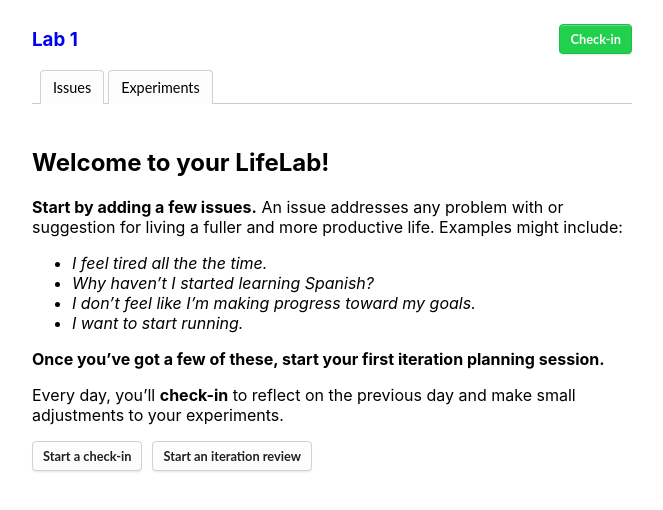
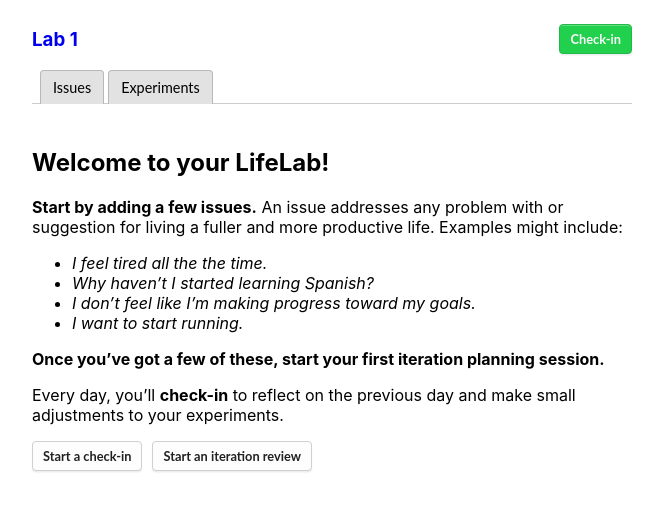
Before and after one commit to vinhowe/lifelab-web, a React (Create React App) app: page /lifelab/labs/1 in a window 1280 px wide. Shown: the top 510 px of the page, without its empty margins (308-971 px from the left). Built offline with nearby package versions, Linux system fonts and the light colour scheme; the HTML template or start-up script is replaced by a standard one.

Commit message:
Change tab colors based on feedback

```diff
--- a/src/theme/colors.ts
+++ b/src/theme/colors.ts
@@ -1,5 +1,15 @@
 export const colors = {
   highlightBorderColor: "rgba(43, 222, 255, 0.3)",
+};
+
+export const tabColors = {
+  default: "#e2e2e2",
+  defaultBorder: "#b8b8b8",
+  hover: "#f0f0f0",
+  hoverBorder: "#c8c8c8",
+  active: "#fdfdfd",
+  activeBorder: "#d0d0d0",
+  disabled: "#f2f2f2",
 };
 
 export const buttonColors = {
--- a/src/theme/styles.ts
+++ b/src/theme/styles.ts
@@ -1,6 +1,6 @@
 /** @jsx jsx */
 import { css, jsx, SerializedStyles } from "@emotion/core";
-import { buttonColors, colors } from "./colors";
+import { buttonColors, colors, tabColors } from "./colors";
 
 export const sansFontFamily = css`
   font-family: "Lato", sans-serif;
@@ -10,14 +10,8 @@ export const tabStyle = (
   active: boolean,
   small?: boolean
 ): SerializedStyles => css`
-  background: ${active
-    ? buttonColors.white.active
-    : buttonColors.white.default};
-  border: solid
-    ${active
-      ? buttonColors.white.activeBorder
-      : buttonColors.white.defaultBorder}
-    1px;
+  background: ${active ? tabColors.active : tabColors.default};
+  border: solid ${active ? tabColors.activeBorder : tabColors.defaultBorder} 1px;
   border-top-left-radius: 4px;
   border-top-right-radius: 4px;
   border-bottom: none;
```
